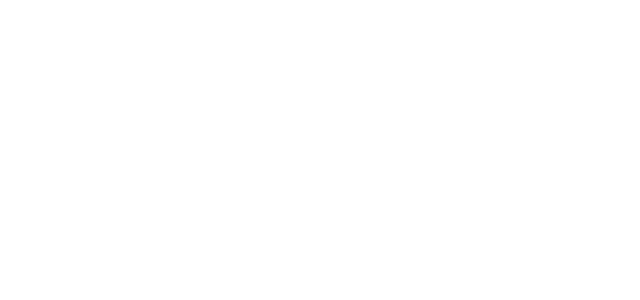
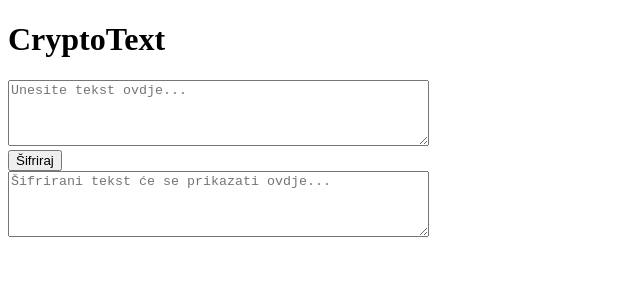
Before and after one commit to AlenZguric/crypto_text, a React (Create React App) app: page / in a window 1280 px wide. Shown: the top 300 px of the page, without its empty margins (0-640 px from the left). Built offline with nearby package versions, Linux system fonts and the light colour scheme.

Commit message:
add logic and symbolMap

```diff
--- a/package.json
+++ b/package.json
@@ -6,6 +6,7 @@
     "@testing-library/jest-dom": "^5.17.0",
     "@testing-library/react": "^13.4.0",
     "@testing-library/user-event": "^13.5.0",
+    "@babel/plugin-proposal-private-property-in-object": "^7.14.5",
     "react": "^18.2.0",
     "react-dom": "^18.2.0",
     "react-scripts": "5.0.1",
@@ -35,4 +36,5 @@
       "last 1 safari version"
     ]
   }
+
 }
--- a/src/App.js
+++ b/src/App.js
@@ -1,7 +1,10 @@
+import InputTextComponent from "./components/main/js/InputTextComponent.jsx";
+import React from "react";
 
 function App() {
   return (
-    <div className="App">
+    <div >
+      <InputTextComponent/>
     </div>
   );
 }
--- /dev/null
+++ b/src/components/main/js/InputTextComponent.jsx
@@ -0,0 +1,102 @@
+import React, { useState } from 'react';
+
+const InputTextComponent = () => {
+  const [inputText, setInputText] = useState('');
+  const [encryptedText, setEncryptedText] = useState('');
+
+  const handleInputChange = (event) => {
+    setInputText(event.target.value);
+  };
+
+  const handleEncrypt = () => {
+    const symbolMap = {
+      a: 'Ⓞ',
+      b: 'Ⓟ',
+      c: 'Ⓠ',
+      č: 'Ⓢ',
+      ć: 'Ⓣ',
+      d: 'Ⓤ',
+      đ: 'Ⓥ',
+      e: 'Ⓦ',
+      f: 'Ⓧ',
+      g: 'Ⓨ',
+      h: 'Ⓩ',
+      i: 'ⓐ',
+      j: 'ⓑ',
+      k: 'ⓒ',
+      l: 'ⓓ',
+      lj: 'ⓔ',
+      m: 'ⓕ',
+      n: 'ⓖ',
+      nj: 'ⓗ',
+      o: 'ⓘ',
+      p: 'ⓙ',
+      r: 'ⓚ',
+      s: 'ⓛ',
+      š: 'ⓜ',
+      t: 'ⓝ',
+      u: 'ⓞ',
+      v: 'ⓟ',
+      w: '&',
+      x: '%',
+      y: '$',
+      z: 'ⓠ',
+      ž: 'ⓡ',
+      " ": '§',
+      0: '•',
+      1: '○',
+      2: '▪',
+      3: '▲',
+      4: '★',
+      5: '♦',
+      6: '♣',
+      7: '♥',
+      8: '♠',
+      9: '♣',
+    };
+
+
+    const replaceWithSymbols = (text) => {
+      const textArray = text.split('');
+      const encryptedArray = textArray.map((char) => {
+        if (char.toLowerCase() in symbolMap) {
+          return symbolMap[char.toLowerCase()];
+        }
+        return char;
+      });
+      return encryptedArray.join('');
+    };
+
+    const encrypted = replaceWithSymbols(inputText);
+    setEncryptedText(encrypted);
+  };
+
+  return (
+    <div>
+      <h1>CryptoText</h1>
+      <div>
+        <textarea
+          rows="4"
+          cols="50"
+          placeholder="Unesite tekst ovdje..."
+          value={inputText}
+          onChange={handleInputChange}
+        ></textarea>
+      </div>
+      <div>
+        <button onClick={handleEncrypt}>Šifriraj</button>
+      </div>
+      <div>
+        <textarea
+          rows="4"
+          cols="50"
+          placeholder="Šifrirani tekst će se prikazati ovdje..."
+          value={encryptedText}
+          readOnly
+        ></textarea>
+      </div>
+    </div>
+  );
+};
+
+export default InputTextComponent;
```
